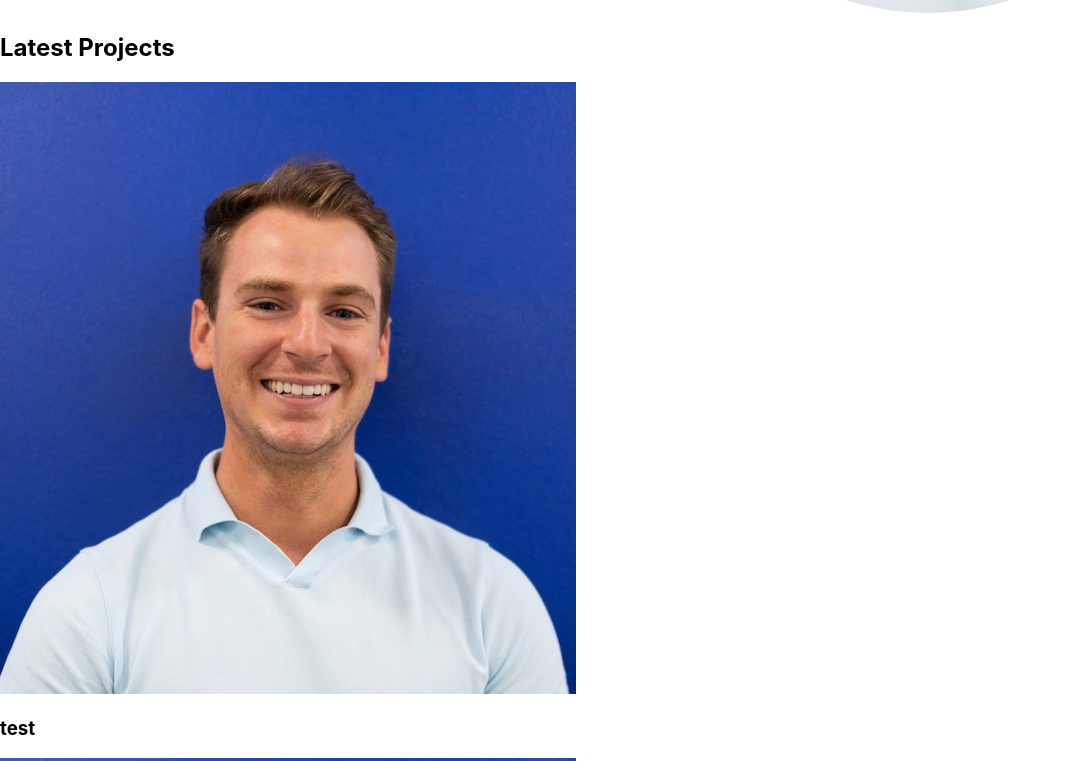
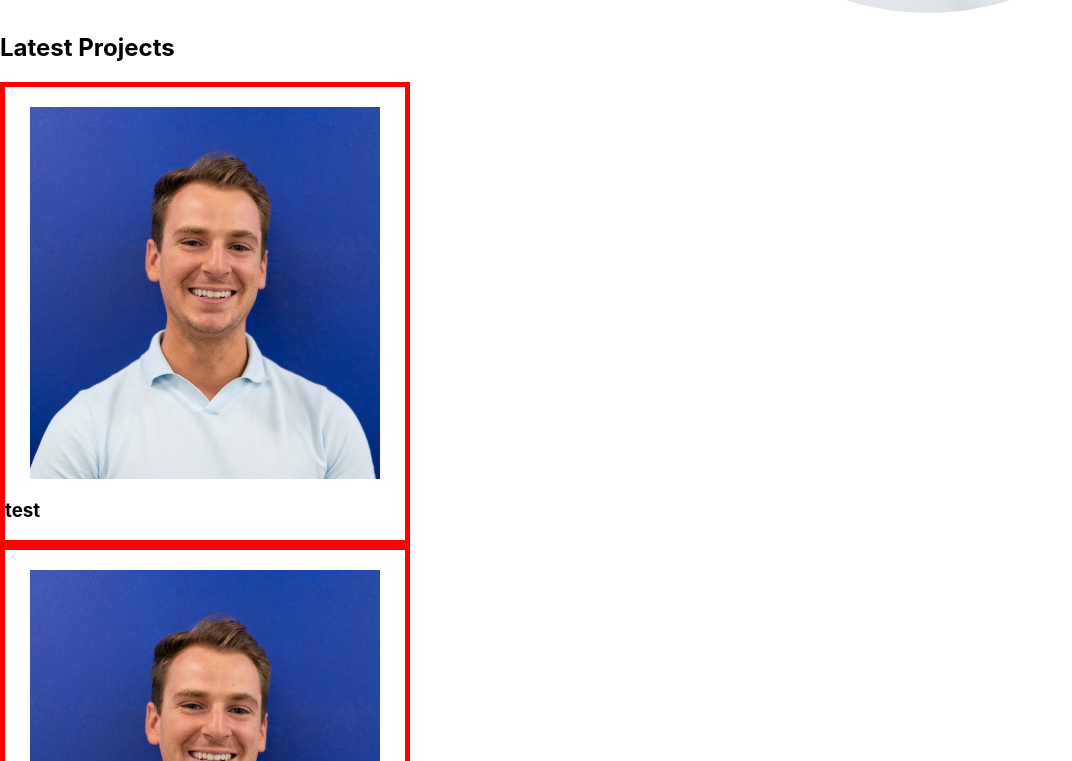
Before and after one commit to clahflah/Portfolio, a React (Create React App) app: page / in a window 1280 px wide. Shown: the part 599-1360 px from the top of the page, without its empty margins (0-1072 px from the left). Built offline with nearby package versions, Linux system fonts and the light colour scheme.

Commit message:
image centered

```diff
--- a/src/components/ProjectCard.js
+++ b/src/components/ProjectCard.js
@@ -3,7 +3,7 @@ import classes from "./ProjectCard.module.css";
 
 const ProjectCard = (props) => {
   return (
-    <div>
+    <div className={classes.projectCard}>
       <img src={props.src} alt={props.alt} className={classes.projectImg}></img>
       <h3>{props.title}</h3>
     </div>
--- a/src/components/ProjectCard.module.css
+++ b/src/components/ProjectCard.module.css
@@ -1,3 +1,11 @@
 .projectImg {
+  display: block;
+  object-fit: fill;
+  width: 350px;
+  margin: 20px auto;
+}
 
+.projectCard {
+  width: 400px;
+  border: 5px solid red;
 }
```
